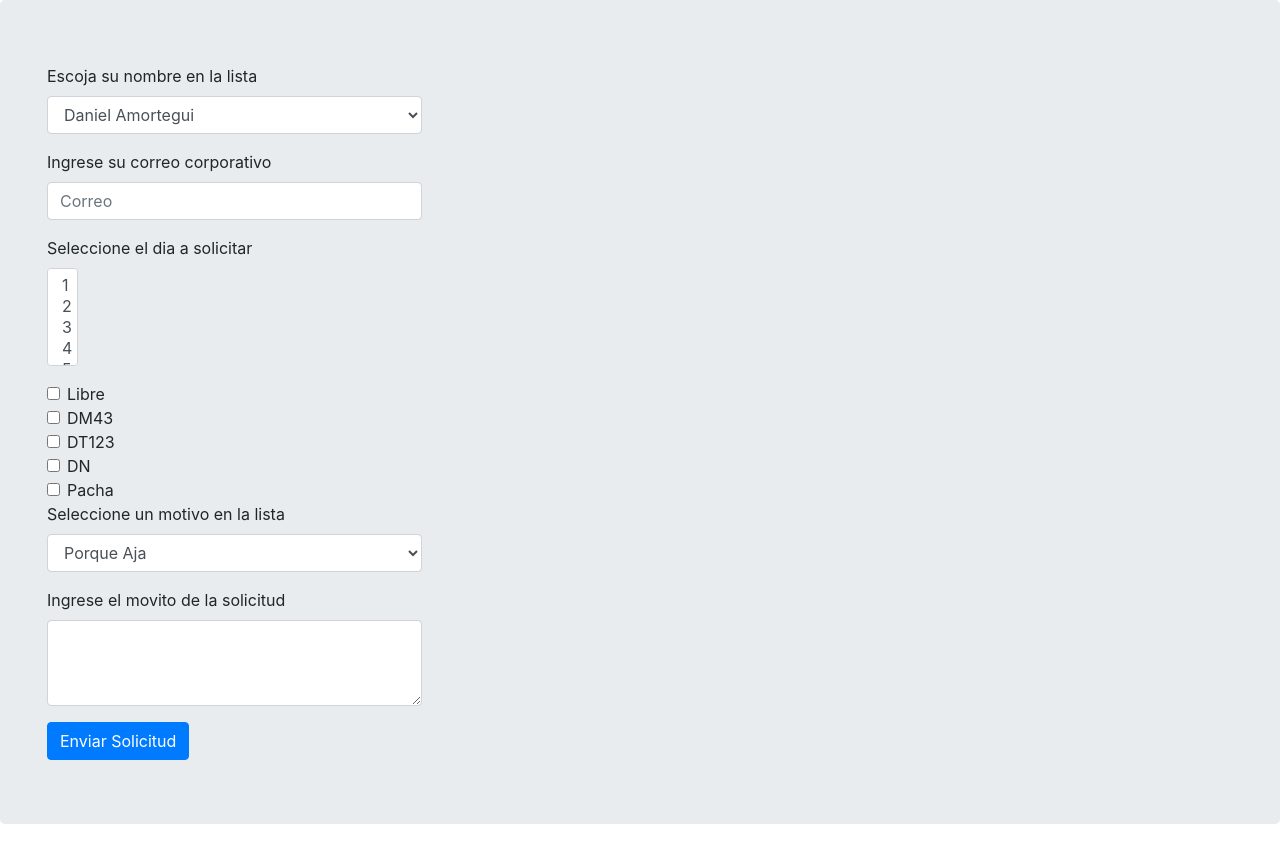
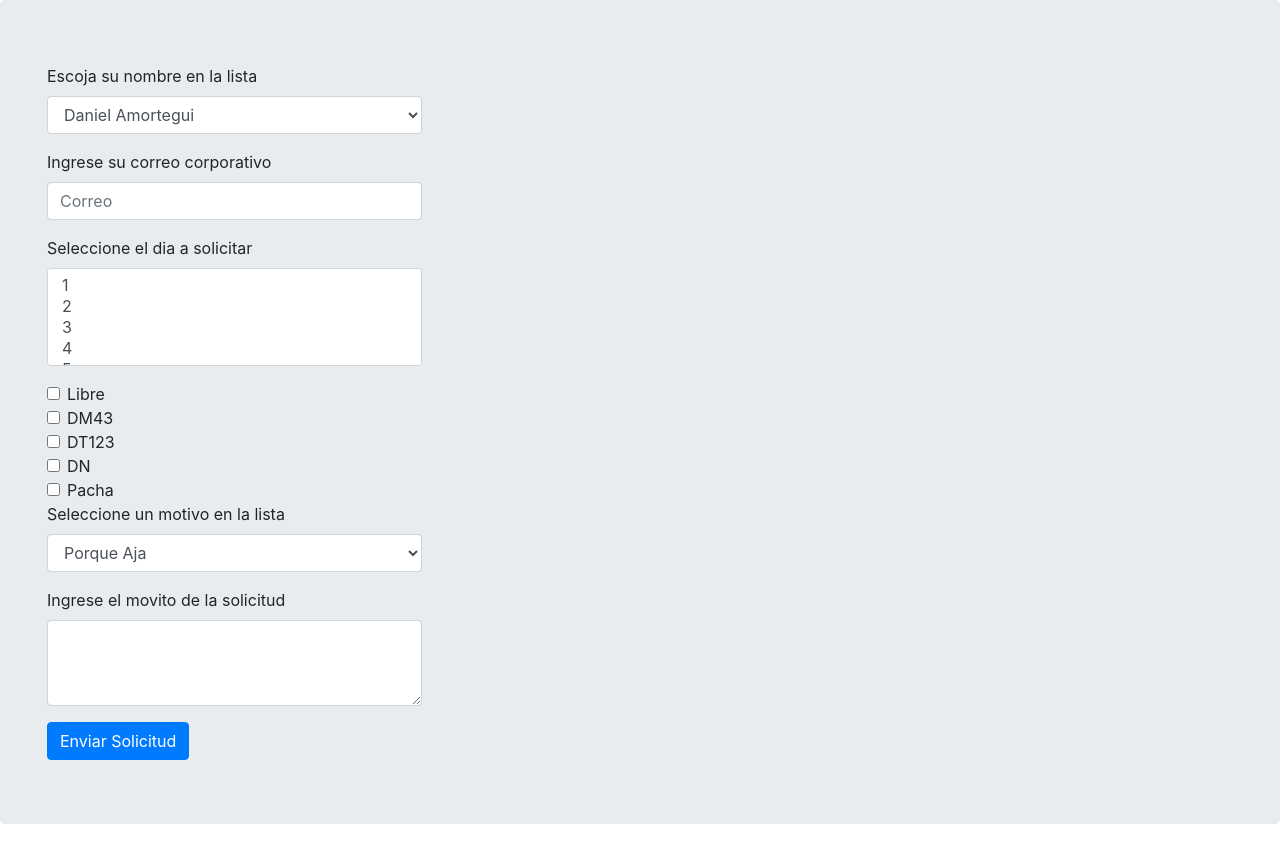
Before and after one commit to jhonasr/formtest, a plain HTML site: page index.html in a window 1280 px wide. Drawn offline with nearby package versions, Linux system fonts and the light colour scheme.

Commit message:
delete col-1 option list

```diff
--- a/index.html
+++ b/index.html
@@ -37,7 +37,7 @@
 
           <div class="form-group">
             <label for="exampleFormControlSelect2">Seleccione el dia a solicitar</label>
-            <select multiple class="form-control  col-1" id="exampleFormControlSelect2" name="dia_solicitado">
+            <select multiple class="form-control" id="exampleFormControlSelect2" name="dia_solicitado">
               <option>1</option>
               <option>2</option>
               <option>3</option>
```
